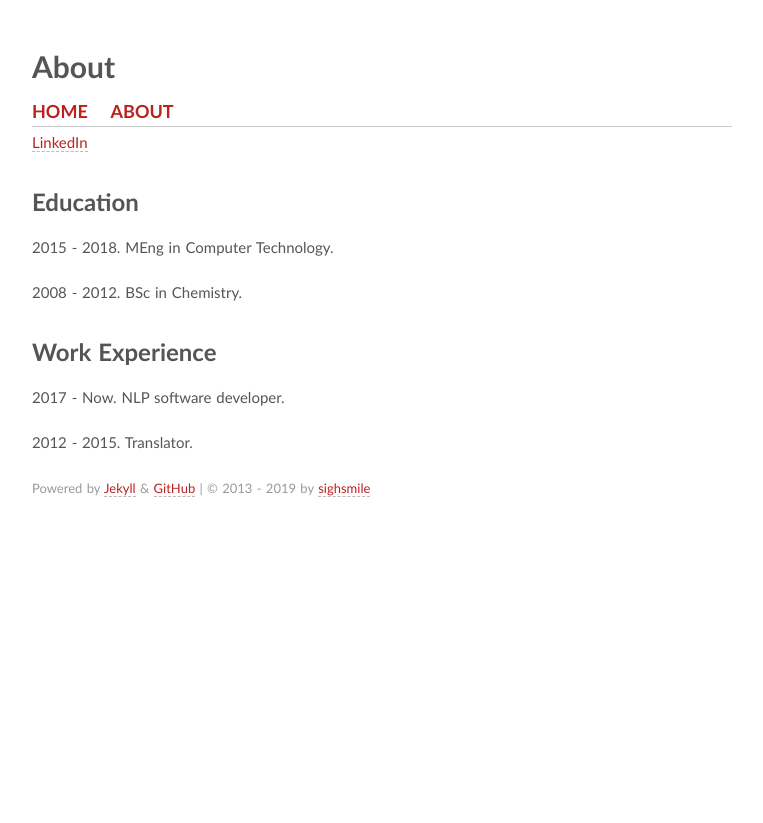
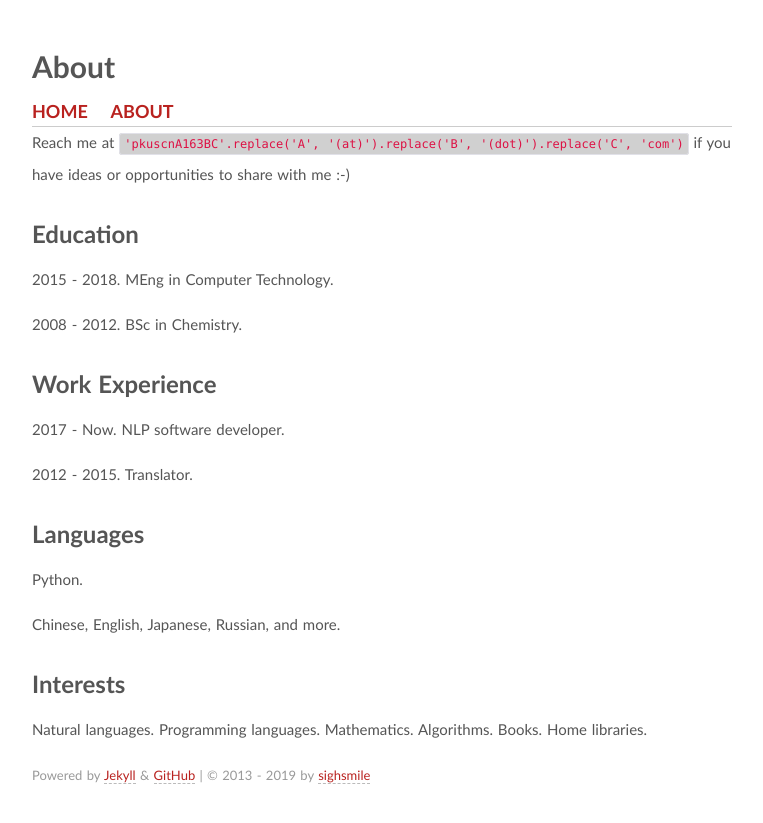
Before and after one commit to sighsmile/sighsmile.github.io, a Jekyll site: the page built from about/index.md, in a window 1280 px wide. Shown: the top 823 px of the page, without its empty margins (258-1021 px from the left). Built offline with Jekyll 4.4.1, drawn with Linux system fonts in a browser that asks for light colours; some web fonts are replaced.

Commit message:
Update index.md

```diff
--- a/about/index.md
+++ b/about/index.md
@@ -4,7 +4,7 @@ layout: page
 comments: no
 ---
 
-[LinkedIn](https://www.linkedin.com/in/suicn/)
+Reach me at `'pkuscnA163BC'.replace('A', '(at)').replace('B', '(dot)').replace('C', 'com')` if you have ideas or opportunities to share with me :-)
 
 ## Education
 
@@ -17,3 +17,13 @@ comments: no
 2017 - Now. NLP software developer.
 
 2012 - 2015. Translator.
+
+## Languages
+
+Python.
+
+Chinese, English, Japanese, Russian, and more.
+
+## Interests
+
+Natural languages. Programming languages. Mathematics. Algorithms. Books. Home libraries.
```
